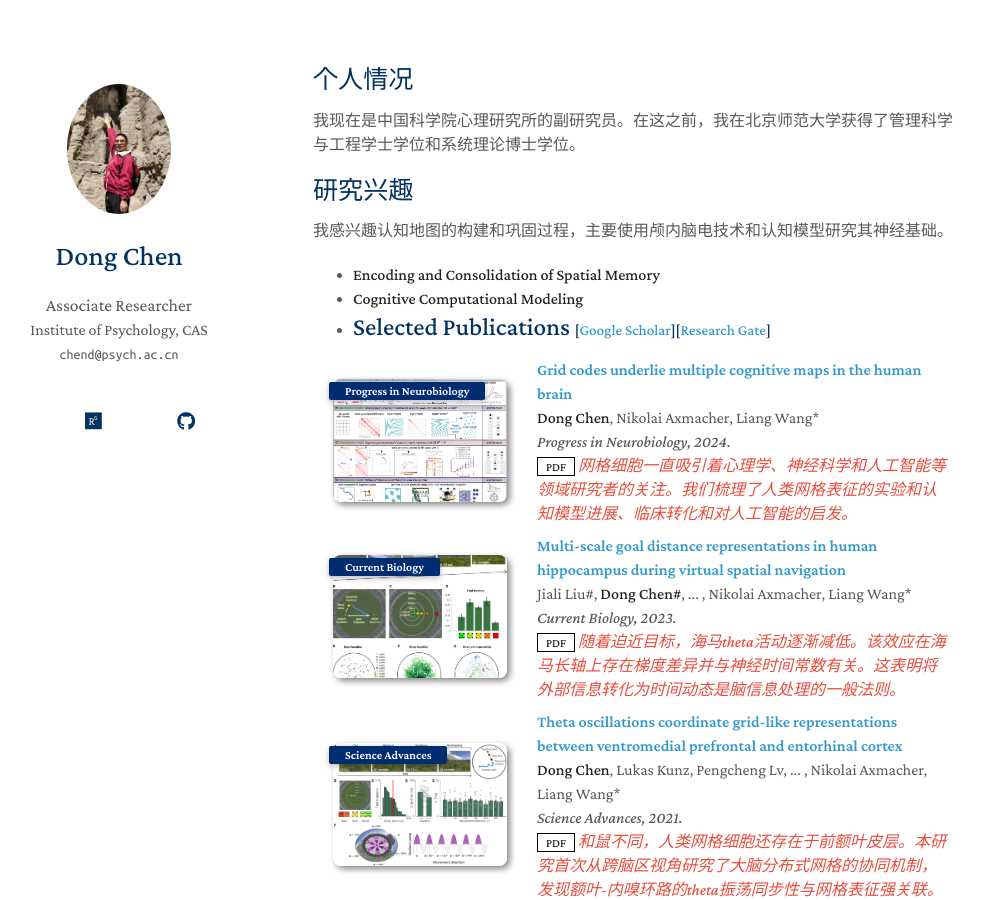
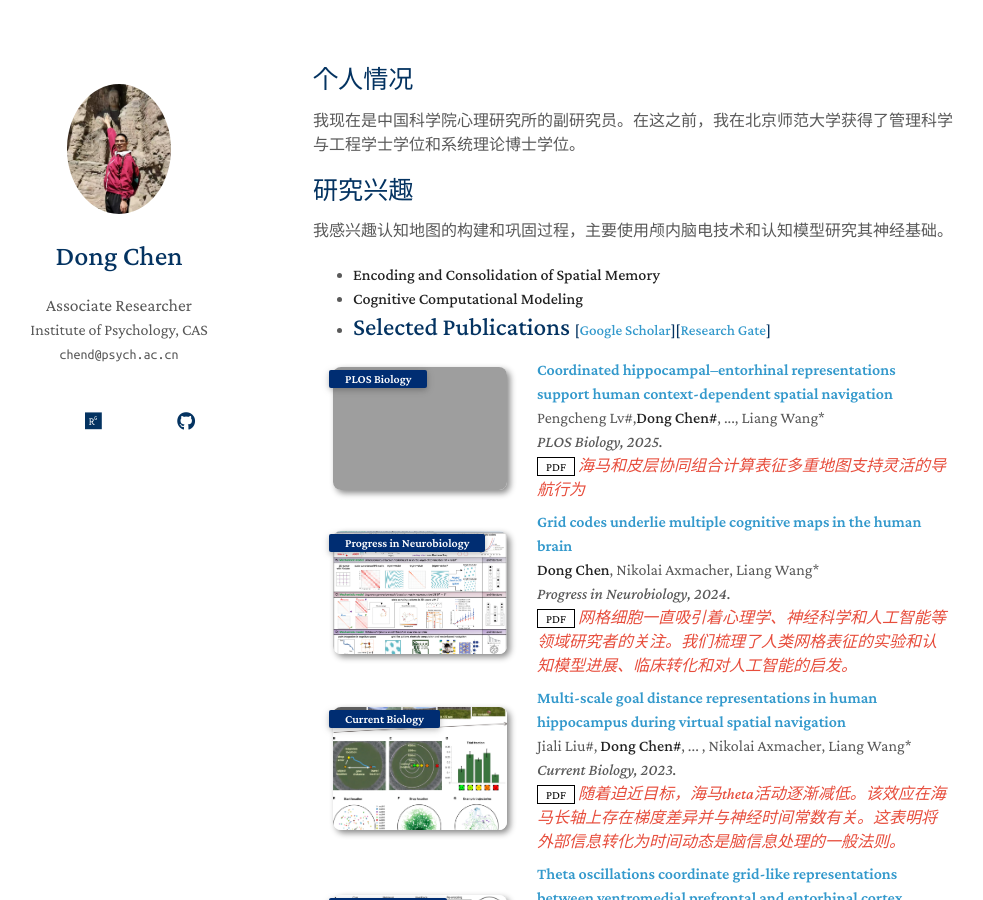
Before and after one commit to chendong567/chendong567.github.io, a Jekyll site: the page built from index.md, in a window 1280 px wide and 900 px high. Shown: the whole window, without its empty margins (157-1140 px from the left). Built offline with Jekyll 4.4.1, drawn with Linux system fonts in a browser that asks for light colours; a style sheet for code colours, icons or effects is not loaded; our own code applies the rules of GitHub Pages for plain Markdown files; grey boxes are pictures that could not be loaded.

Commit message:
Update publications.yml

```diff
--- a/_data/publications.yml
+++ b/_data/publications.yml
@@ -1,4 +1,11 @@
 main:
+  - title: Coordinated hippocampal–entorhinal representations support human context-dependent spatial navigation
+    authors: Pengcheng Lv#,<strong>Dong Chen#</strong>, ..., Liang Wang*
+    conference_short: PLOS Biology
+    conference: PLOS Biology, 2025.
+    pdf: https://doi.org/10.1371/journal.pbio.3003398
+    image: ./assets/img/2025_twomaze.png
+    notes: 海马和皮层协同组合计算表征多重地图支持灵活的导航行为
   - title: Grid codes underlie multiple cognitive maps in the human brain
     authors: <strong>Dong Chen</strong>, Nikolai Axmacher, Liang Wang*
     conference_short: Progress in Neurobiology
```
